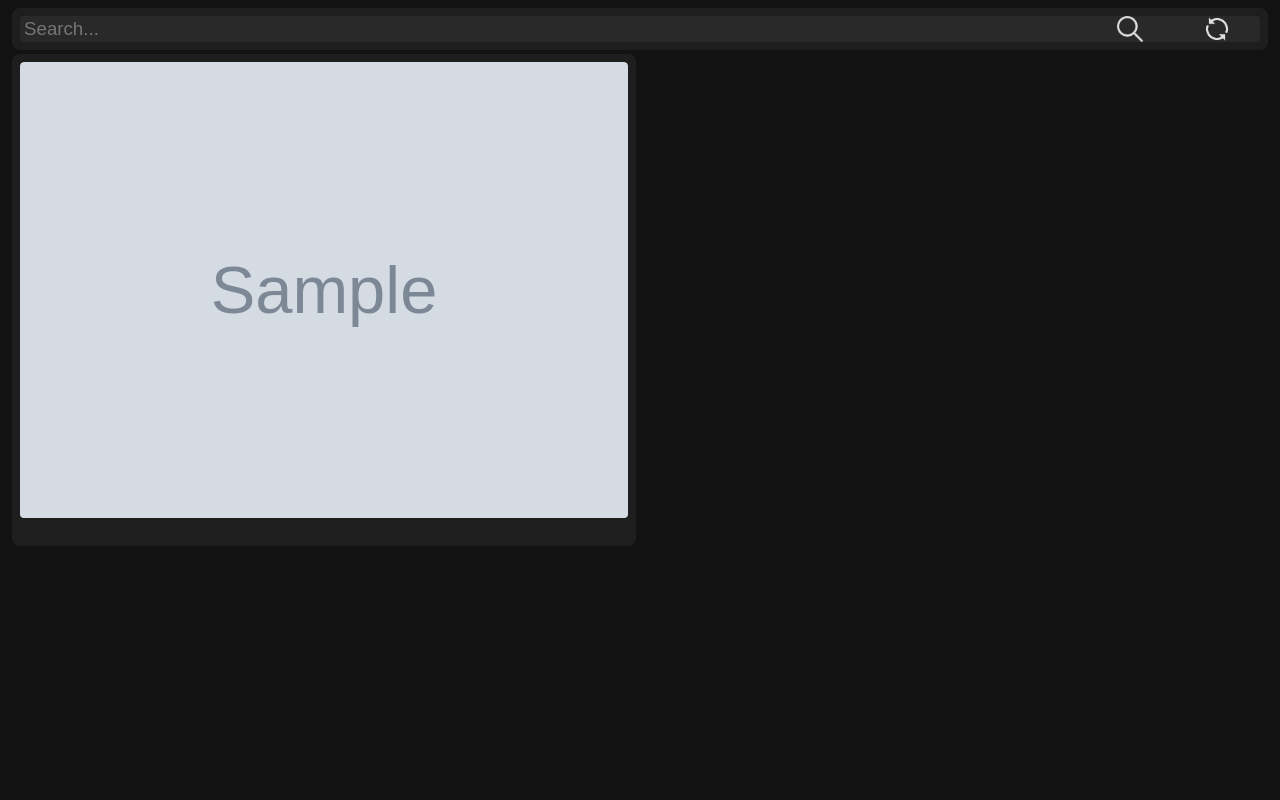
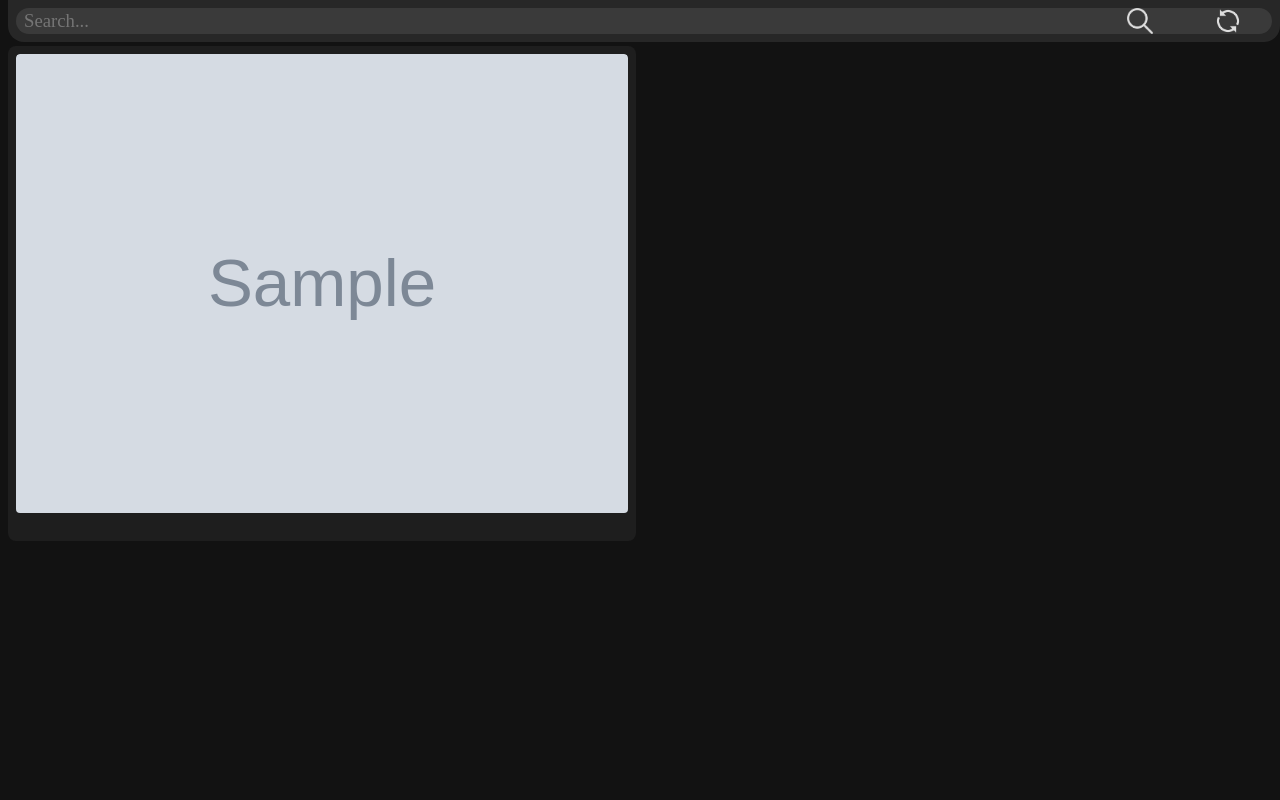
Before and after one commit to miki4920/BattlemapSearcher, a Django app: page / in a window 1280 px wide. Run offline with Django 3.2, Linux system fonts and the light colour scheme; tables that the repository leaves empty hold one stand-in row (values such as "Sample post"); grey boxes marked "Sample" are stand-in pictures.

Commit message:
Fixed the problem of no maps on null search. Changed header and footer.

```diff
--- a/mapviewer/static/mapviewer/map_tiles.js
+++ b/mapviewer/static/mapviewer/map_tiles.js
@@ -1,13 +1,3 @@
-function addSticky() {
-    let searchbar = document.getElementById("searchbar");
-    let sticky = searchbar.offsetTop;
-    if (window.pageYOffset >= sticky) {
-        searchbar.classList.add("sticky")
-    } else {
-        searchbar.classList.remove("sticky");
-    }
-}
-
 function send_request(element, map_id, code) {
     let xhttp = new XMLHttpRequest();
     if (code === 0) {
@@ -60,7 +50,12 @@ function get_search() {
 
 function send_page(increment) {
     const query_parameters = new URLSearchParams(location.search);
-    query_parameters.set("search", query_parameters.get("search"));
+    if(query_parameters.has("search")) {
+         query_parameters.set("search", query_parameters.get("search"));
+    }
+   else {
+        query_parameters.set("search", "");
+    }
     if (query_parameters.has("page")) {
         let page = parseInt(query_parameters.get("page"));
         query_parameters.set("page", (page + increment).toString());
@@ -69,10 +64,6 @@ function send_page(increment) {
     }
     window.location = `${location.pathname}?${query_parameters}`;
 }
-
-window.onscroll = function () {
-    addSticky()
-};
 
 $(document).ready(function () {
     $("#searchicon").on('click touchstart', function () {
--- a/mapviewer/static/mapviewer/style.css
+++ b/mapviewer/static/mapviewer/style.css
@@ -3,53 +3,50 @@
 * {
     box-sizing: border-box;
     font-size: 1em;
+    font-family: serif;
 }
 
 body {
     background-color: rgb(18, 18, 18);
+    margin: 0 4px;
 }
 
 #searchbar {
+    z-index: 1;
+    position: sticky; top: 0;
     background-color: rgb(18, 18, 18);
-    z-index: 2;
     width: 100%;
     margin: 0 4px;
-    border-radius: 8px;
-}
+    border-radius: 0 0 16px 16px;
 
-.sticky {
-    position: sticky;
-    top: 0;
 }
 
 .background {
     display: flex;
     margin-bottom: 0;
     padding: 8px;
-    border-radius: 8px;
-    background-color: rgba(255, 255, 255, 0.05);
+    border-radius: 0 0 16px 16px;
+    background-color: rgba(255, 255, 255, 0.09);
 }
-
-
 
 #searchbar input {
     flex-basis: 80%;
     flex-grow: 1;
     font-size: 1.17em;
     color: rgba(255, 255, 255, 0.87);
-    background-color: rgba(255, 255, 255, 0.05);
+    background-color: rgba(255, 255, 255, 0.09);
     border: none;
-    border-radius: 4px 0 0 4px;
-    padding: 2px 4px;
+    border-radius: 16px 0 0 16px;
+    padding: 2px 8px;
 }
 
 #searchbar input:hover {
     cursor: pointer;
-    background-color: rgba(255, 255, 255, 0.09);
+    background-color: rgba(255, 255, 255, 0.16);
 }
 
 #searchbar input:focus {
-    background-color: rgba(255, 255, 255, 0.09);
+    background-color: rgba(255, 255, 255, 0.16);
     outline: none;
 }
 
@@ -57,18 +54,18 @@ body {
     flex-grow: 1;
     border: none;
     cursor: pointer;
-    background-color: rgba(255, 255, 255, 0.05);
+    background-color: rgba(255, 255, 255, 0.09);
     background-repeat: no-repeat;
     background-position: center;
     background-size: contain;
 }
 
 .buttonicon:hover {
-    background-color: rgba(255, 255, 255, 0.09);
+    background-color: rgba(255, 255, 255, 0.16);
 }
 
 .buttonicon:focus {
-    background-color: rgba(255, 255, 255, 0.09);
+    background-color: rgba(255, 255, 255, 0.16);
     outline: none;
 }
 
@@ -78,7 +75,7 @@ body {
 
 #refreshicon {
     background-image: url("/static/mapviewer/refresh.png");
-    border-radius: 0 4px 4px 0;
+    border-radius: 0 16px 16px 0;
 }
 
 .maps {
@@ -166,7 +170,7 @@ body {
     justify-content: space-between;
 }
 
-.buttons button {
+.buttons * {
     flex-basis: 24.5%;
     color: rgba(255, 255, 255, 0.87);
     border: none;
--- a/mapviewer/templates/mapviewer/map_tiles.html
+++ b/mapviewer/templates/mapviewer/map_tiles.html
@@ -7,7 +7,6 @@
     <title>Battlemap Viewer</title>
 </head>
 <body>
-    <div class="maps">
     <div id="searchbar">
         <div class="background">
             {% csrf_token %}
@@ -16,6 +15,7 @@
             <button type="button" class="buttonicon" id="refreshicon" ></button>
         </div>
     </div>
+    <div class="maps">
     {% for map in maps %}
     <div class="map" id="{{map.id}}">
         <div class="box">
@@ -31,11 +31,10 @@
                         Tags: {% for tag in map.tags.all|dictsort:"name" %}{{tag.name|title}}, {% endfor %}</p>
                 </a>
                 <div class="buttons">
-                <button type="button"><a href="{{ map.picture.url }}" download>Download</a></button>
+                <a href="{{ map.picture.url }}" download>Download</a>
                 <button type="submit" onclick="send_request(this, {{map.id}}, 0)">Foundry</button>
                 <button type="submit" onclick="send_request(this, {{map.id}}, 1)">Tags</button>
                 <button type="submit" onclick="send_request(this, {{map.id}}, 2)">Delete</button>
-                <div id="response"></div>
                 </div>
             </div>
         </div>
--- a/mapviewer/urls.py
+++ b/mapviewer/urls.py
@@ -11,6 +11,5 @@ app_name = 'mapviewer'
 urlpatterns = [
     path('', views.map_tiles, name="map_tiles"),
     path('maps/', views_rest.request_map, name="map_no_parameters"),
-    path('maps/<int:map_id>', views_rest.request_map, name="map"),
-    path('maps/<int:map_id>/picture', views.get_picture, name="picture")]
+    path('maps/<int:map_id>', views_rest.request_map, name="map")]
 urlpatterns += static(settings.MEDIA_URL, document_root=settings.MEDIA_ROOT)
--- a/mapviewer/views.py
+++ b/mapviewer/views.py
@@ -38,14 +38,3 @@ def map_tiles(request):
     request_render = render(request, 'mapviewer/map_tiles.html', context)
     request_render.set_cookie("seed", seed)
     return request_render
-
-
-def get_picture(request, map_id):
-    map_model = get_map_or_404(map_id)
-    if isinstance(map_model, HttpResponse):
-        return map_model
-    response = HttpResponse(map_model.picture.read(), status=200)
-    extension = "png" if map_model.extension == "png" else "jpeg"
-    response['Content-Type'] = f'image/{extension}'
-    response['Content-Disposition'] = f'attachment; filename={map_model.name}.{map_model.extension}'
-    return response
```
Also changed, not shown: other parts of mapviewer/static/mapviewer/style.css (+25 -15 lines).
